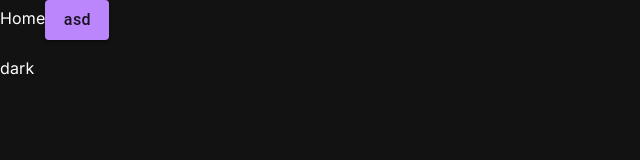
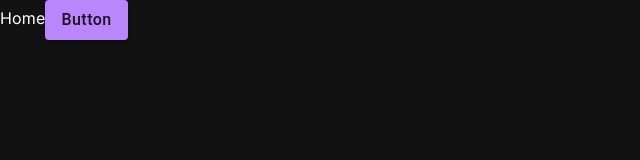
Before and after one commit to TetrisBattle/nextjs, a Next.js app: page / in a window 1280 px wide. Shown: the top 160 px of the page, without its empty margins (0-640 px from the left). Built offline with nearby package versions, Linux system fonts and the light colour scheme.

Commit message:
Remove themeStore

```diff
--- a/src/app/page.tsx
+++ b/src/app/page.tsx
@@ -1,22 +1,13 @@
 'use client'
 
-import { useStore } from '@/stores/store'
 import { Button } from '@mui/material'
 import { observer } from 'mobx-react-lite'
-import { useEffect } from 'react'
 
 function Home() {
-	const { themeStore } = useStore()
-
-	useEffect(() => {
-		themeStore.init()
-	}, [themeStore])
-
 	return (
 		<div>
 			Home
-			<Button onClick={() => themeStore.togglePaletteMode()}>asd</Button>
-			<p>{themeStore.paletteMode}</p>
+			<Button>Button</Button>
 		</div>
 	)
 }
--- a/src/stores/rootStore.ts
+++ b/src/stores/rootStore.ts
@@ -1,7 +1,5 @@
 import { AppStore } from './appStore'
-import { ThemeStore } from './themeStore'
 
 export class RootStore {
-	themeStore = new ThemeStore()
 	appStore = new AppStore()
 }
--- a/src/stores/themeStore.ts
+++ /dev/null
@@ -1,27 +0,0 @@
-import { PaletteMode } from '@mui/material'
-import { makeAutoObservable } from 'mobx'
-
-export class ThemeStore {
-	paletteMode: PaletteMode = 'dark'
-
-	constructor() {
-		makeAutoObservable(this)
-	}
-
-	init = () => {
-		const paletteMode = localStorage.getItem(
-			'paletteMode'
-		) as PaletteMode | null
-		if (paletteMode) this.paletteMode = paletteMode
-	}
-
-	setPaletteMode = (paletteMode: PaletteMode) => {
-		this.paletteMode = paletteMode
-		localStorage.setItem('paletteMode', paletteMode)
-	}
-
-	togglePaletteMode = () => {
-		if (this.paletteMode === 'dark') this.setPaletteMode('light')
-		else this.setPaletteMode('dark')
-	}
-}
--- a/src/theme/lightTheme.ts
+++ /dev/null
@@ -1,11 +0,0 @@
-import { ThemeOptions } from '@mui/material'
-import { baseTheme } from './baseTheme'
-import { deepmerge } from '@mui/utils'
-
-export const theme: ThemeOptions = {
-	palette: {
-		mode: 'light',
-	},
-}
-
-export const lightTheme: ThemeOptions = deepmerge(baseTheme, theme)
--- a/src/theme/darkTheme.ts
+++ b/src/theme/themeOptions.ts
@@ -1,8 +1,8 @@
 import { ThemeOptions } from '@mui/material'
-import { baseTheme } from './baseTheme'
+import { baseTheme } from './baseThemeOptions'
 import { deepmerge } from '@mui/utils'
 
-export const theme: ThemeOptions = {
+export const customTheme: ThemeOptions = {
 	palette: {
 		mode: 'dark',
 		primary: {
@@ -14,4 +14,4 @@ export const theme: ThemeOptions = {
 	},
 }
 
-export const darkTheme: ThemeOptions = deepmerge(baseTheme, theme)
+export const themeOptions: ThemeOptions = deepmerge(baseTheme, customTheme)
--- a/src/theme/themeProvider.tsx
+++ b/src/theme/themeProvider.tsx
@@ -2,16 +2,10 @@
 
 import { CssBaseline, ThemeProvider, createTheme } from '@mui/material'
 import { ChildrenProp } from '@/types'
-import { useStore } from '@/stores/store'
-import { darkTheme } from './darkTheme'
-import { lightTheme } from './lightTheme'
-import { observer } from 'mobx-react-lite'
+import { themeOptions } from './themeOptions'
 
-export const MuiThemeProvider = observer(({ children }: ChildrenProp) => {
-	const { themeStore } = useStore()
-	const theme = createTheme(
-		themeStore.paletteMode === 'dark' ? darkTheme : lightTheme
-	)
+export const MuiThemeProvider = ({ children }: ChildrenProp) => {
+	const theme = createTheme(themeOptions)
 
 	return (
 		<ThemeProvider theme={theme}>
@@ -19,4 +13,4 @@ export const MuiThemeProvider = observer(({ children }: ChildrenProp) => {
 			{children}
 		</ThemeProvider>
 	)
-})
+}
```
Also changed, not shown: src/theme/baseThemeOptions.ts (renamed from src/theme/baseTheme.ts).
